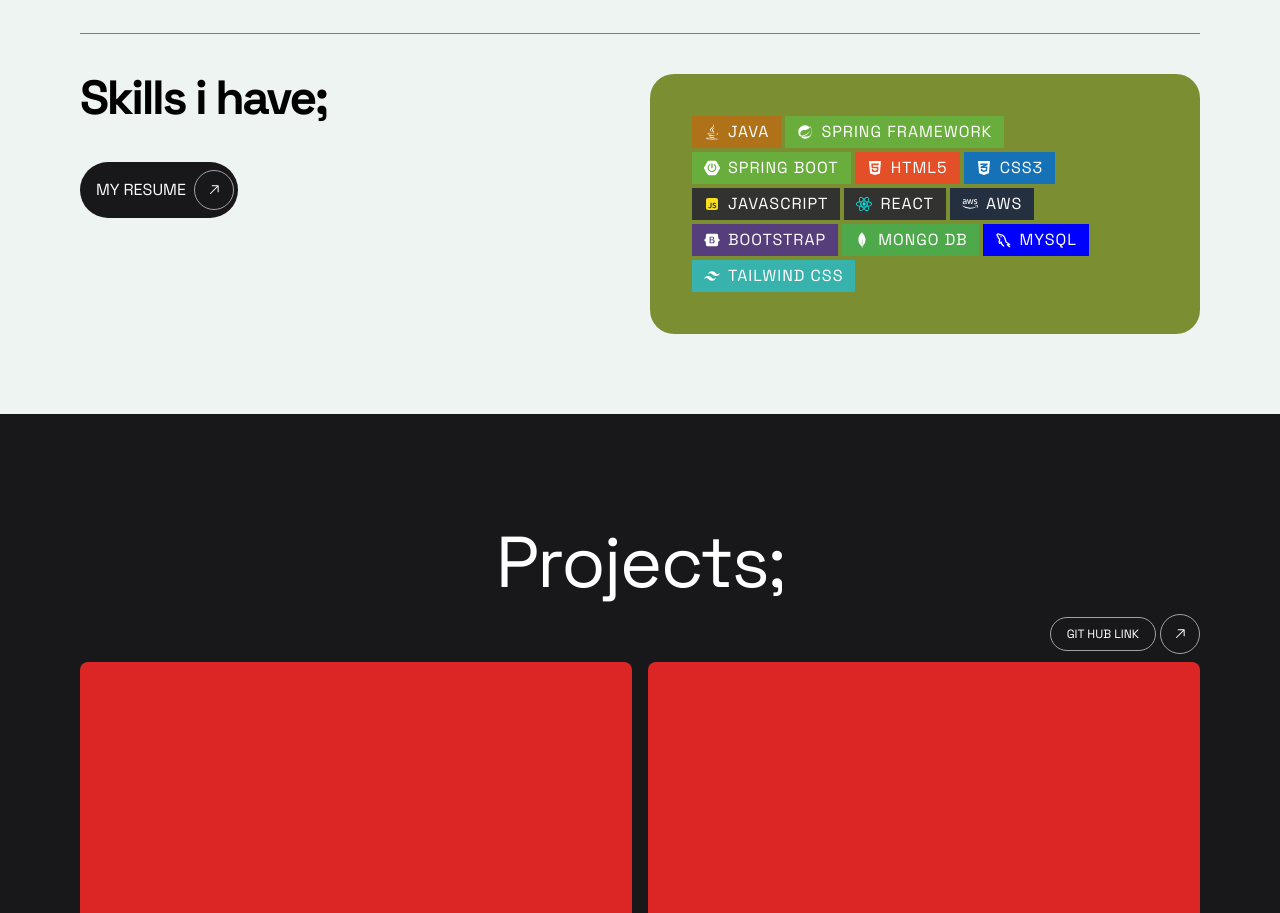
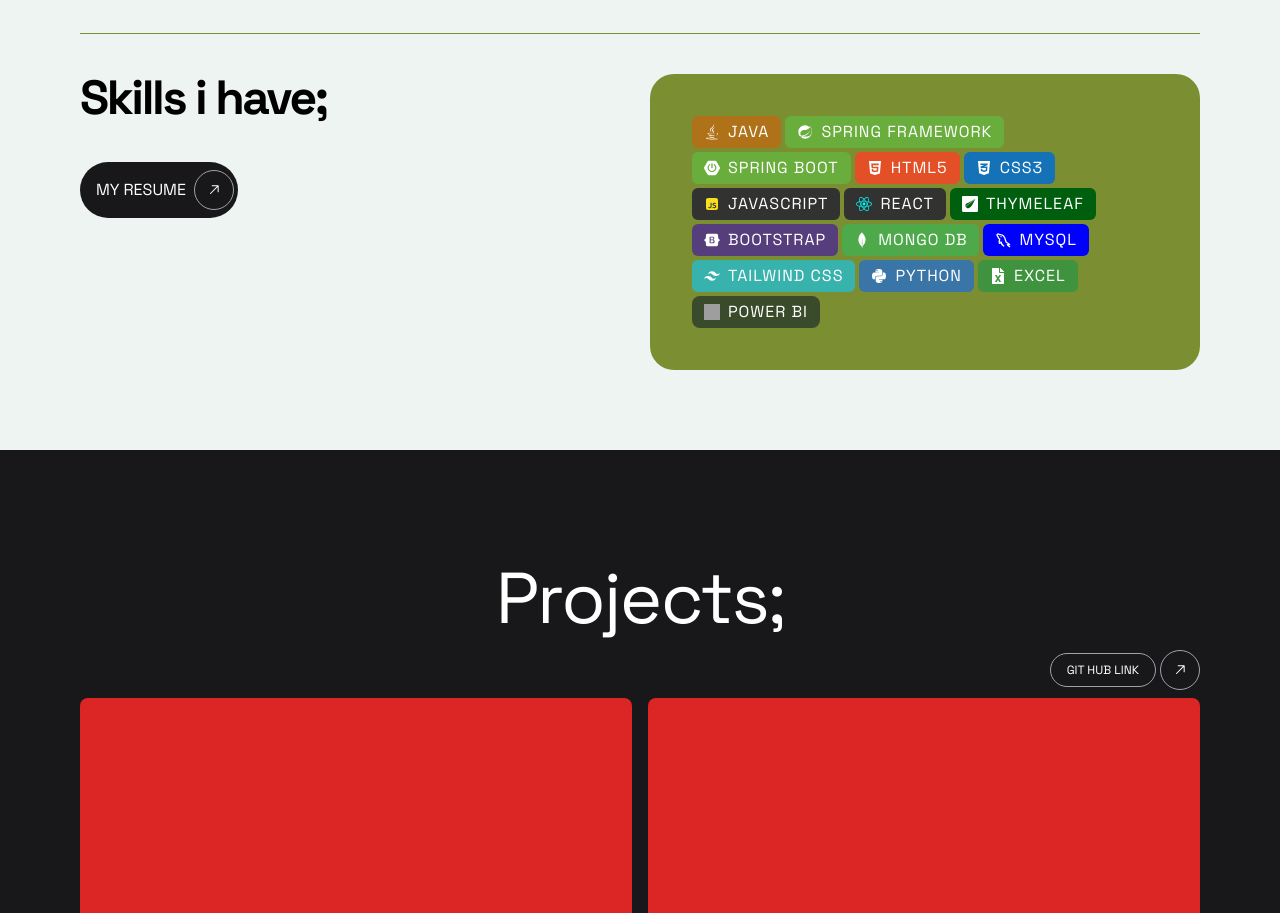
Before and after one commit to sunnnymudgal/PortfolioWebsite, a React (Vite) app: page / in a window 1280 px wide. Shown: the part 1449-2362 px from the top of the page. Built offline with nearby package versions, Linux system fonts and the light colour scheme; grey boxes are pictures that could not be loaded.

Commit message:
Update Skills.jsx

```diff
--- a/src/components/Skills.jsx
+++ b/src/components/Skills.jsx
@@ -11,14 +11,17 @@ import { TbBrandMysql } from "react-icons/tb";
 import { BiLogoSpringBoot } from "react-icons/bi";
 import { SiSpringboot } from "react-icons/si";
 import { RiTailwindCssFill } from "react-icons/ri";
-import { FaAws } from "react-icons/fa";
+// import { FaAws } from "react-icons/fa";
+import { FaFileExcel } from "react-icons/fa";
+import { FaPython } from "react-icons/fa";
+import { SiThymeleaf } from "react-icons/si";
 
 function TechLogo(props) {
   const { logo: Logo, logoName, bg, color } = props;
   return (
     <>
       <div
-        className={`${bg}  text-white m-[2px] flex items-center w-fit px-3 py-1 gap-2 uppercase anton-sc-regular tracking-[1px] cursor-pointer`}
+        className={`${bg}  text-white rounded-md m-[2px] flex items-center w-fit px-3 py-1 gap-2 uppercase anton-sc-regular tracking-[1px] cursor-pointer`}
       >
         <Logo className={`${color}`} />
         {logoName}
@@ -44,6 +47,7 @@ function Skills() {
             logoName="spring boot"
             bg="bg-[#69AD3C]"
           />
+
           <TechLogo logo={IoLogoHtml5} logoName="HTML5" bg="bg-[#E34F26]" />
           <TechLogo logo={FaCss3Alt} logoName="CSS3" bg="bg-[#1572B6]" />
           <TechLogo
@@ -58,21 +62,33 @@ function Skills() {
             bg="bg-[#323330]"
             color="text-[#00FFFF]"
           />
-          <TechLogo
+          <TechLogo logo={SiThymeleaf} logoName="thymeleaf" bg="bg-[#005F0F]" />
+          {/* <TechLogo
             logo={FaAws}
             logoName="AWS"
             bg="bg-[#242F40]"
             color="text-[#ffffff]"
-          />
+          /> */}
           <TechLogo logo={FaBootstrap} logoName="BOOTSTRAP" bg="bg-[#563D7C]" />
           <TechLogo logo={SiMongodb} logoName="Mongo DB" bg="bg-[#4EA94B]" />
           <TechLogo logo={TbBrandMysql} logoName="Mysql" bg="bg-[#0000FF]" />
-
           <TechLogo
             logo={RiTailwindCssFill}
             logoName="tailwind css"
             bg="bg-[#38B2AC]"
           />
+          <TechLogo logo={FaPython} logoName="Python" bg="bg-[#3975A7]" />
+          <TechLogo logo={FaFileExcel} logoName="Excel" bg="bg-[#3f933f]" />
+          <div className="text-white bg-[#3a4b2b] m-[2px] flex items-center w-fit px-3 py-1 gap-2 uppercase anton-sc-regular tracking-[1px] cursor-pointer rounded-lg transition-all duration-300">
+            <img
+              src="https://upload.wikimedia.org/wikipedia/commons/c/cf/New_Power_BI_Logo.svg"
+              alt="Power BI"
+              className="w-4 h-4"
+            />
+            <span>Power BI</span>
+          </div>
+
+          <div className="bg-[#3f933f]"></div>
         </div>
       </div>
     </div>
```
